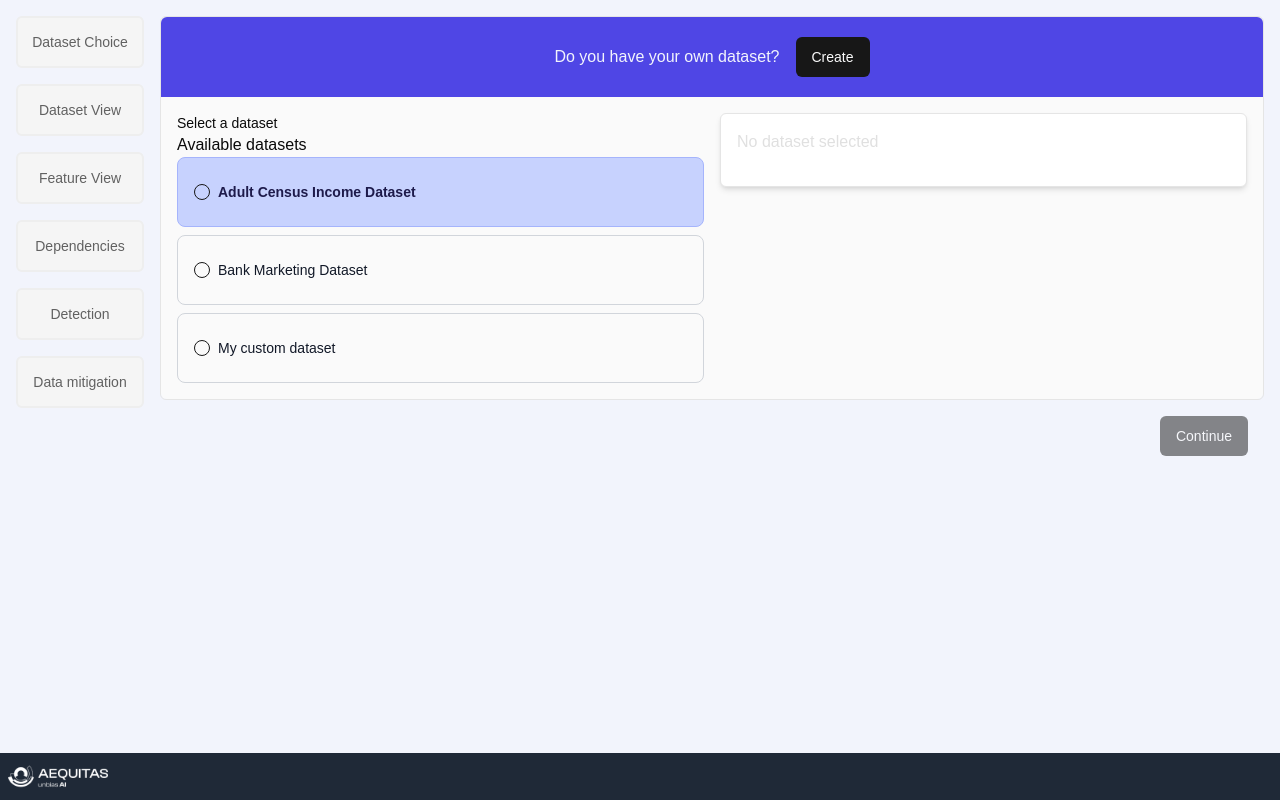
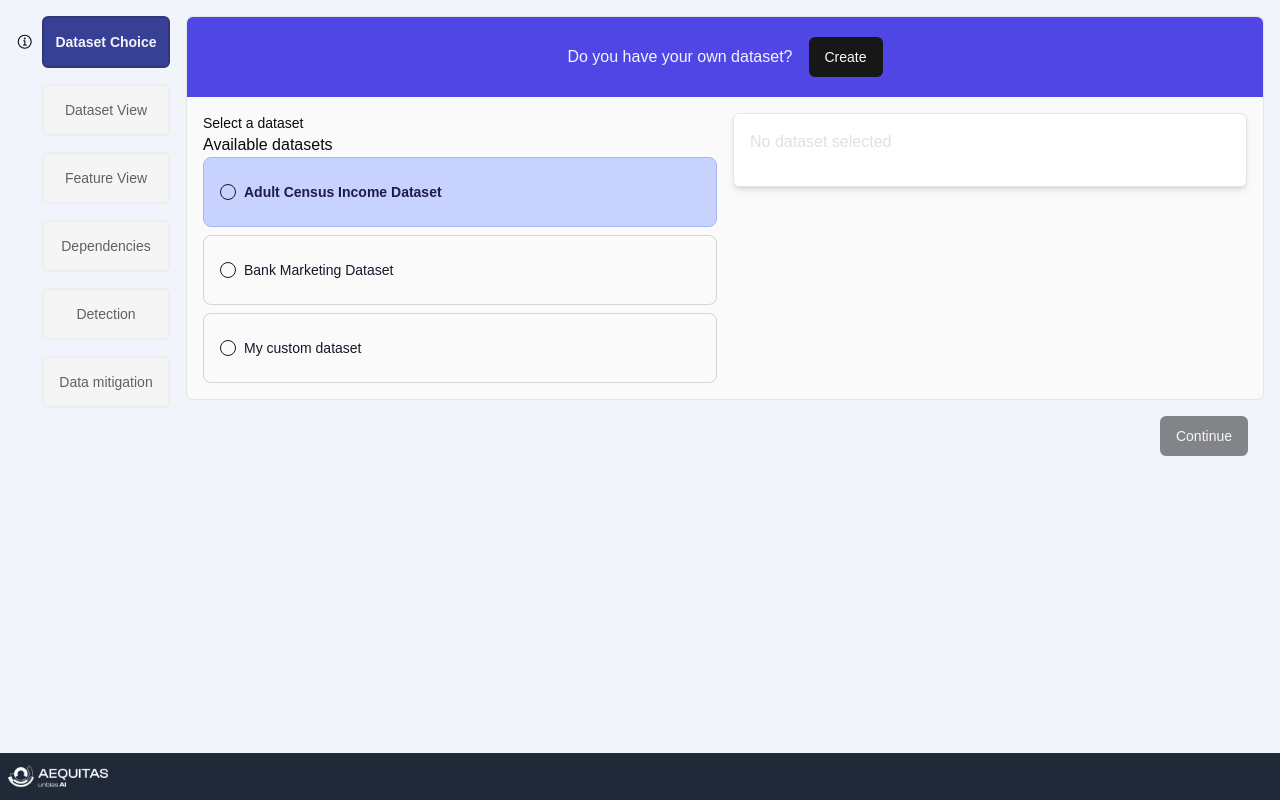
Before and after one commit to aequitas-aod/aequitas-frontend, a Next.js app: page /en/questionnaire in a window 1280 px wide. Built offline with nearby package versions, Linux system fonts and the light colour scheme.

Commit message:
fix: correct spelling of 'questionnaire' in various files and update related paths

```diff
--- a/messages/en.json
+++ b/messages/en.json
@@ -39,6 +39,6 @@
 
   "HomePage": {
     "title": "Hello world!",
-    "questionnarie": "Go to questionnarie"
+    "questionnaire": "Go to questionnaire"
   }
 }
--- a/mocks/1/mock.ts
+++ b/mocks/1/mock.ts
@@ -12,8 +12,8 @@ export interface Answers {
   details?: Array<{ key: string; value: string }>; // Aggiunta della proprietà 'details'
 }
 
-// Definizione dell'interfaccia Questionnarie
-export interface Questionnarie {
+// Definizione dell'interfaccia Questionnaire
+export interface Questionnaire {
   id: {
     code: string; // ID della view lato backend
   };
@@ -24,7 +24,7 @@ export interface Questionnarie {
 }
 
 // Creazione dell'oggetto dataset con il tipo corretto
-export const dataset: Questionnarie = {
+export const dataset: Questionnaire = {
   ...questionarrie1,
   answers: questionarrie1.answers.map((answer) => ({
     ...answer,
--- a/src/app/[locale]/(private)/questionnarie/page.tsx
+++ /dev/null
@@ -1,10 +0,0 @@
-"use client";
-import QuestionnarieContainer from "../../../../containers/questionnarie/questionnarie";
-import { Suspense } from "react";
-export default function ProjectPage() {
-  return (
-    <Suspense>
-      <QuestionnarieContainer />
-    </Suspense>
-  );
-}
--- a/src/components/organisms/Sidebar/Sidebar.tsx
+++ b/src/components/organisms/Sidebar/Sidebar.tsx
@@ -1,5 +1,5 @@
 "use client";
-import { useState } from "react";
+import { useMemo, useState } from "react";
 import {
   Dialog,
   DialogClose,
@@ -9,15 +9,17 @@ import {
 } from "@/components/ui/dialog";
 import { IMenuItem } from "@/components/molecules/MenuItem";
 import { Menu, IMenuItemWithState } from "@/components/molecules/Menu";
-import { usePathname } from "next/navigation";
+import { useSearchParams } from "next/navigation";
 import { IoInformationCircleOutline } from "react-icons/io5";
 
-interface SidebarProps {
+type SidebarProps = {
   menuItems: IMenuItem[];
-}
+};
 
 export const Sidebar = ({ menuItems }: SidebarProps) => {
-  const pathname = usePathname();
+  const searchParams = useSearchParams();
+  const question = searchParams.get("question") || "1";
+
   const [open, setOpen] = useState(false);
   const [dialogTitle, setDialogTitle] = useState<string>("");
   const [dialogContent, setDialogContent] = useState<string>("");
@@ -28,9 +30,10 @@ export const Sidebar = ({ menuItems }: SidebarProps) => {
     setOpen(true);
   };
 
-  const currentIndex = menuItems.findIndex((item) =>
-    pathname.includes(item.path)
-  ) + 1;
+  const currentIndex = useMemo(
+    () => menuItems.findIndex((item) => item.step === parseInt(question)) + 1,
+    [question, menuItems]
+  );
 
   const parsedMenuItems: IMenuItemWithState[] = menuItems.map((item) => ({
     ...item,
@@ -39,15 +42,16 @@ export const Sidebar = ({ menuItems }: SidebarProps) => {
       currentIndex < item.step
         ? "future"
         : currentIndex === item.step
-        ? "current"
-        : "past",
+          ? "current"
+          : "past",
     path: item.path,
   }));
+
   return (
     <div className="h-full flex flex-col">
       <Menu
         items={parsedMenuItems}
-        currentPath={pathname}
+        currentPath={question}
         onInfoClick={handleInfoClick}
       />
 
--- a/src/containers/questionnarie/questionnarie.tsx
+++ b/src/containers/questionnarie/questionnarie.tsx
@@ -8,7 +8,7 @@ import { FeatureViewPage } from "@/features/feature-view/page";
 import { useSearchParams } from "next/navigation";
 import { useState } from "react";
 
-export default function QuestionnarieContainer() {
+export default function QuestionnaireContainer() {
   const searchParams = useSearchParams();
 
   const [question, setQuestion] = useState(searchParams.get("question") || "1");
```
Also changed, not shown: mocks/sidebar.ts (+6 -6 lines).
